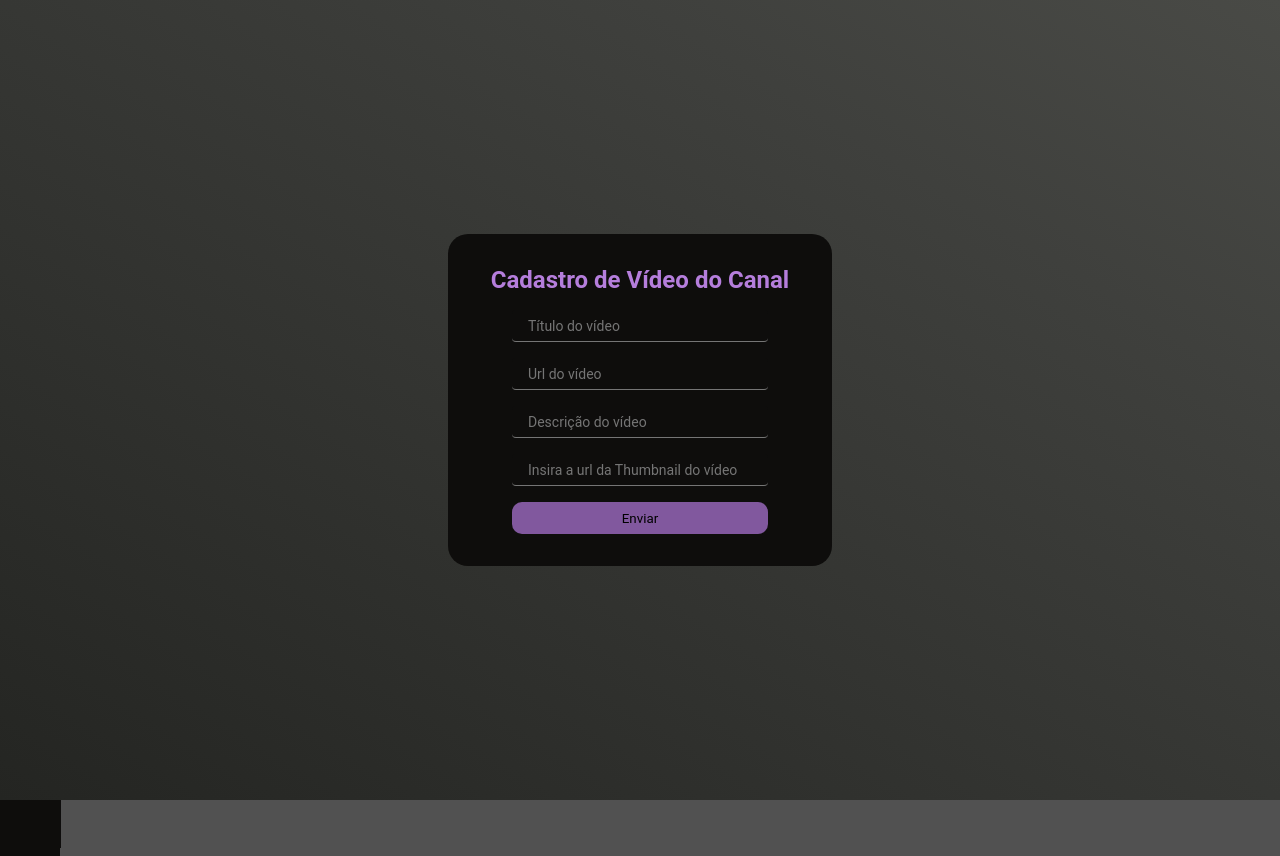
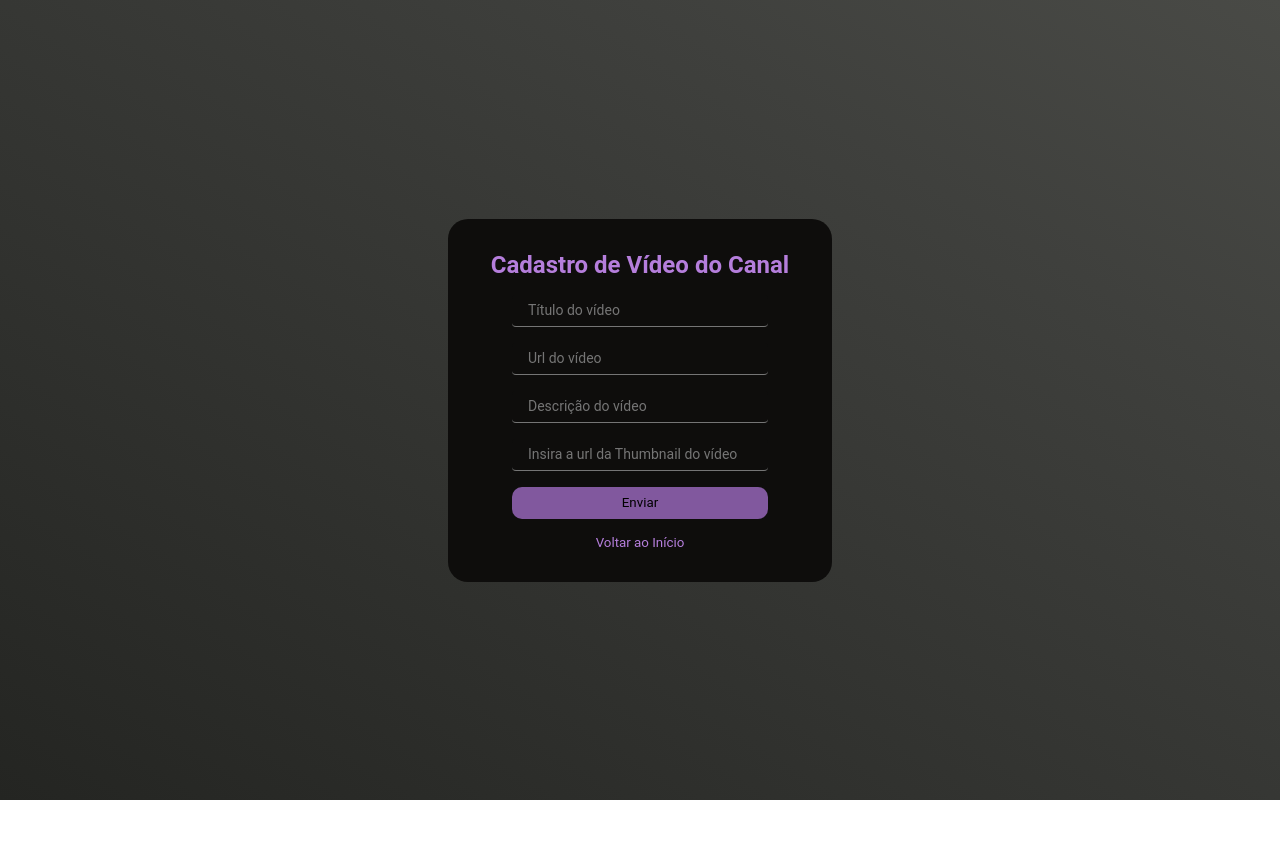
Before and after one commit to flavicastelo/TubeYou, a React (Vite) app: page /videos in a window 1280 px wide. After the commit the page ends 800 px from the top, so only its background shows below. Built offline with nearby package versions, Linux system fonts and the light colour scheme; sample sign-in values are in the browser's storage.

Commit message:
ajustes do botao de cadastro de video

```diff
--- a/src/Routes.jsx
+++ b/src/Routes.jsx
@@ -1,18 +1,17 @@
 import { BrowserRouter as Router, Routes, Route } from "react-router-dom";
 import HomePage from "./pages/HomePage";
-import VideosPage from "./pages/VideosPage";
 import AboutPage from "./pages/AboutPage";
 import RegisterPage from "./pages/RegisterPage";
 import LoginPage from "./pages/LoginPage";
 import PrivateRoute from "../utils/PrivateRoute";
-import Videos from "./components/Videos";
+import RegisterVideoPage from "./pages/RegisterVideoPage";
 
 export function AppRoutes() {
   return (
     <Router>
       <Routes>
         <Route path="/" element={<HomePage />} />
-        <Route path="/videos" element={<PrivateRoute redirectTo="/login"><Videos /></PrivateRoute>} />
+        <Route path="/videos" element={<PrivateRoute redirectTo="/login"><RegisterVideoPage/></PrivateRoute>} />
         <Route path="/about" element={<AboutPage />} />
         <Route path="/register" element={<RegisterPage />} />
         <Route path="/login" element={<LoginPage />} />
--- a/src/components/RegisterVideo/index.jsx
+++ b/src/components/RegisterVideo/index.jsx
@@ -1,4 +1,4 @@
-import { BtnEnterVideo, ContainerInputVideo, ContainerPageVideo, ContainerPopUpVideo, FormVideo, InputVideo, TextTitleVideo } from "./styles";
+import { BtnEnterVideo, BtnInicio, ContainerInputVideo, ContainerPageVideo, ContainerPopUpVideo, FormVideo, InputVideo, TextTitleVideo } from "./styles";
 
 import { React, useState, useEffect, useRef } from "react";
 import axios from "axios";
@@ -85,6 +85,7 @@ export default function RegisterVideo() {
                     </ContainerInputVideo>
                     <BtnEnterVideo type="submit" onClick={handleSubmit} >Enviar</BtnEnterVideo>
                 </FormVideo>
+                <BtnInicio onClick={ () => navigation("/")}>Voltar ao Início</BtnInicio>
             </ContainerPopUpVideo>
 
         </ContainerPageVideo>
--- a/src/components/RegisterVideo/styles.jsx
+++ b/src/components/RegisterVideo/styles.jsx
@@ -28,6 +28,7 @@ export const ContainerPopUpVideo = styled.div`
 export const TextTitleVideo = styled.h1`
     color: #B57EDC;
     margin-bottom: 1rem;
+    font-size: 24px;
 `;
 
 export const FormVideo = styled.form`
@@ -113,6 +114,15 @@ export const BtnLink = styled.button`
     color: #B57EDC;
 `;
 
+export const BtnInicio = styled.button`
+    background-color: transparent;
+    outline: 0;
+    border: none;
+    cursor: pointer;
+    color: #B57EDC;
+    margin-top: 1rem;
+`;
+
 export const ContainerLink = styled.div`
     display: flex;
     flex-direction: row;
--- a/src/components/Videos/index.jsx
+++ /dev/null
@@ -1,26 +0,0 @@
-import React, {useState} from "react";
-import {
-  Container,
-  Main,
-  Body,
-  Div,
-} from "./styles";
-
-import HeaderComponent from "../Header";
-import RegisterVideo from "../RegisterVideo";
-
-export default function Videos() {
-
-  return (
-    <Container>
-      <HeaderComponent />
-      <Main>
-        <Div></Div>
-        <Body>
-          <RegisterVideo />
-        </Body>
-      </Main>
-    </Container>
-
-  );
-}
--- a/src/components/Videos/styles.jsx
+++ /dev/null
@@ -1,28 +0,0 @@
-import styled from "styled-components";
-
-export const Container = styled.div`
-
-`;
-
-
-export const Main = styled.main`
-    display: flex;
-    flex-direction: row;
-`;
-
-export const Body = styled.section`
-  background-color: #515151;
-  width: 100%;
-  height: 100vh;
-  padding: 1rem;
-`;
-
-export const Div = styled.div`
-   background-color: #0e0d0c;
-    display: flex;
-    width: 3.8rem;
-    height: 100vh;
-    flex-direction: column;
-    align-items: center;
-    padding: 1.1rem;
-`;
--- a/src/pages/RegisterVideoPage.jsx
+++ b/src/pages/RegisterVideoPage.jsx
@@ -0,0 +1,7 @@
+import React from "react";
+import RegisterVideo from "../components/RegisterVideo";
+export default function RegisterVideoPage() {
+  return (
+    <RegisterVideo />
+  );
+}
--- a/src/pages/VideosPage.jsx
+++ b/src/pages/VideosPage.jsx
@@ -1,6 +1,4 @@
 import React from "react";
-import HeaderComponent from "../components/Header";
-import RegisterVideo from "../components/RegisterVideo";
 import Videos from "../components/Videos";
 export default function VideosPage() {
   return (
```
